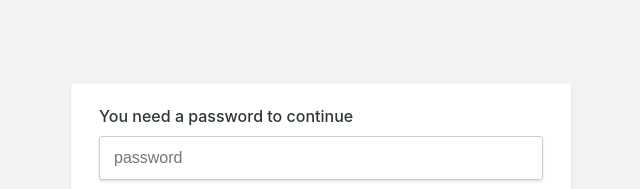
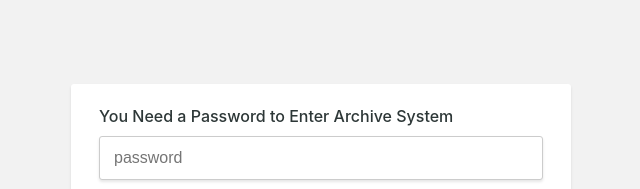
Before and after one commit to hasthamalp/test.github.io, a plain HTML site: page index.html in a window 1280 px wide. Shown: the part 228-417 px from the top of the page, without its empty margins (319-959 px from the left). Drawn offline with Linux system fonts and the light colour scheme.

Commit message:
Update index.html

```diff
--- a/index.html
+++ b/index.html
@@ -92,7 +92,7 @@
         <div class="protected">
             <div class="protected__alert" data-id="alert">You entered the wrong password</div>
             <div class="protected__content">
-                <h1 class="protected__content__heading">You need a password to continue</h1>
+                <h1 class="protected__content__heading">You Need a Password to Enter Archive System </h1>
                 <input class="protected__content__input" data-id="password" type="password" placeholder="password"/>
                 <button data-id="button" type="button" class="protected__content__btn">Continue</button>
             </div>
```
